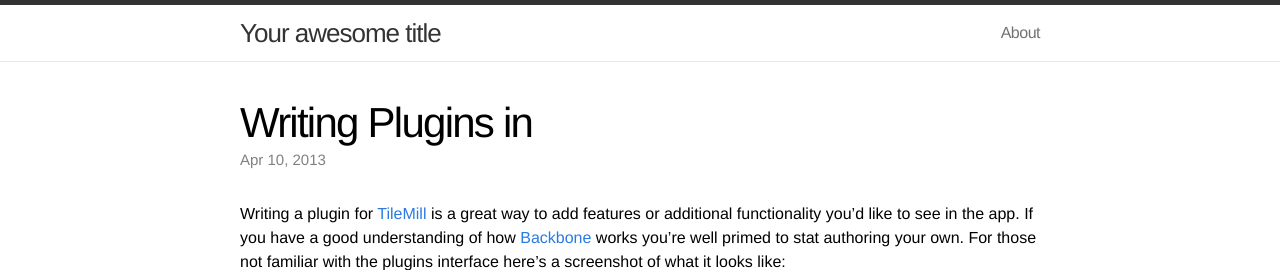
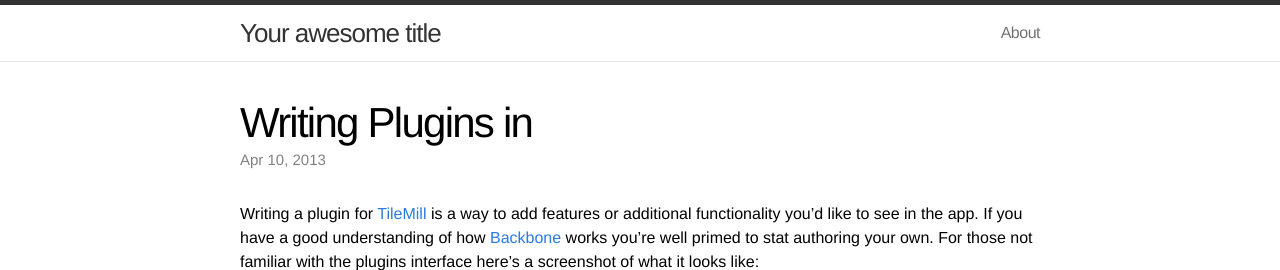
Before and after one commit to dhcole/eno-site, a Jekyll site: the page built from _posts/2013-04-10-a-filename.md, in a window 1280 px wide and 900 px high, cut to the strip 0-270 px from the top of the window. Built offline with Jekyll 4.4.1, drawn with Linux system fonts in a browser that asks for light colours.

Commit message:
Saving a commit

```diff
--- a/_posts/2013-04-10-a-filename.md
+++ b/_posts/2013-04-10-a-filename.md
@@ -8,7 +8,7 @@
 headline: images/blog/tilemill-plugins.png
 ---
 
-<p>Writing a plugin for <a href="http://mapbox.com/tilemill">TileMill</a> is a great way to add features or additional functionality you’d like to see in the app. If you have a good understanding of how <a href="http://backbonejs.org">Backbone</a> works you’re well primed to stat authoring your own. For those not familiar with the plugins interface here’s a screenshot of what it looks like:</p>
+<p>Writing a plugin for <a href="http://mapbox.com/tilemill">TileMill</a> is a way to add features or additional functionality you’d like to see in the app. If you have a good understanding of how <a href="http://backbonejs.org">Backbone</a> works you’re well primed to stat authoring your own. For those not familiar with the plugins interface here’s a screenshot of what it looks like:</p>
 
 <p><img src="http://cl.ly/LIVX/screenshot_2012-12-02Screen%20Shot%202012-12-02%20at%205.06.47%20PM.png" alt=""></p>
 
@@ -100,6 +100,6 @@
 
 <p>To make your plugin available for others to use you’ll need to publish it. Assuming you have <a href="npmjs.org">npm</a> installed, (<em>hint:</em> this comes bundled with <a href="http://nodejs.org">node.js</a>) create an npm user account if you haven’t done so already by typing <code>npm adduser</code> in terminal and following the prompts. The last step is to execute this command in your plugins root directory:</p>
 
-<div class="highlight"><pre><code class="language-bash" data-lang="bash">npm publ</code></pre></div>
+<div class="highlight"><pre><code class="language-bash" data-lang="bash">npm publish</code></pre></div>
 
 <p>And you’re all set. Feeling uninspired? There are lots of <a href="https://github.com/mapbox/tilemill/issues?labels=plugins&amp;page=1&amp;state=open">good feature requests that come up</a>.</p>
```
